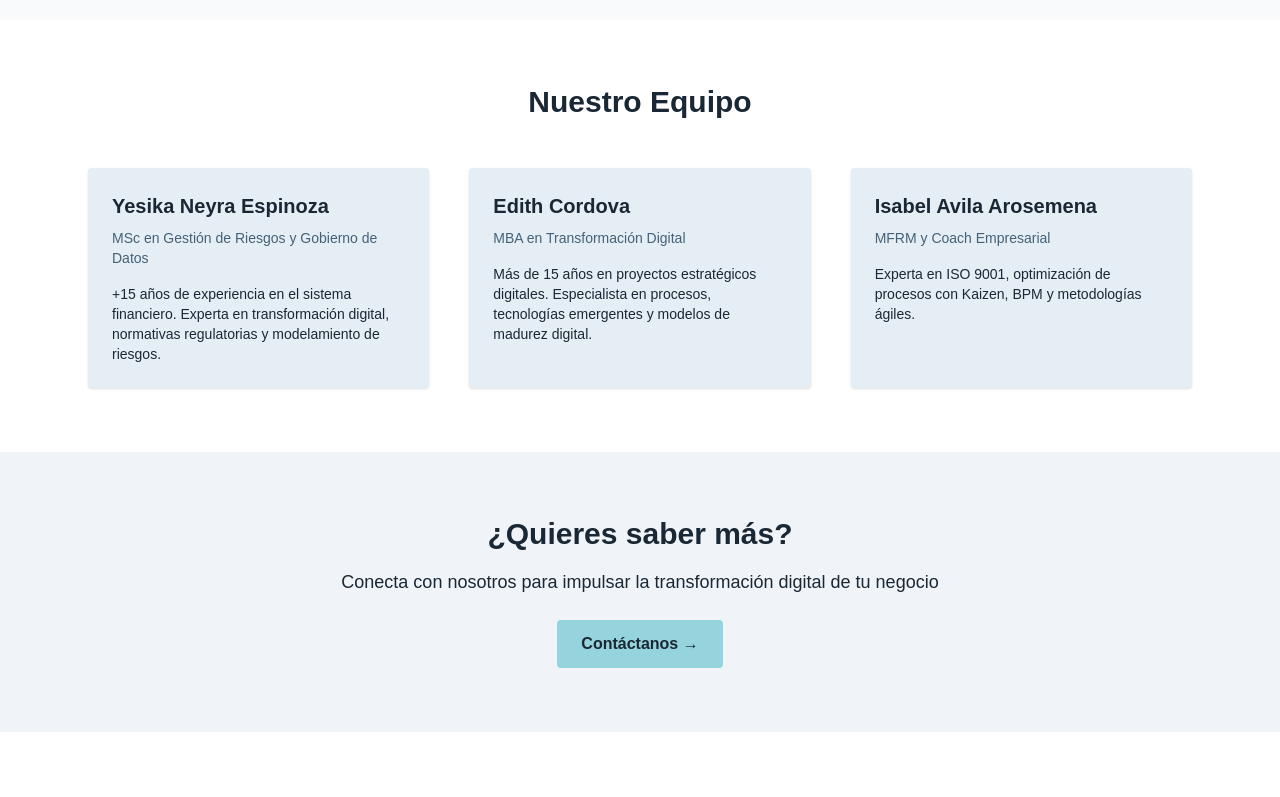
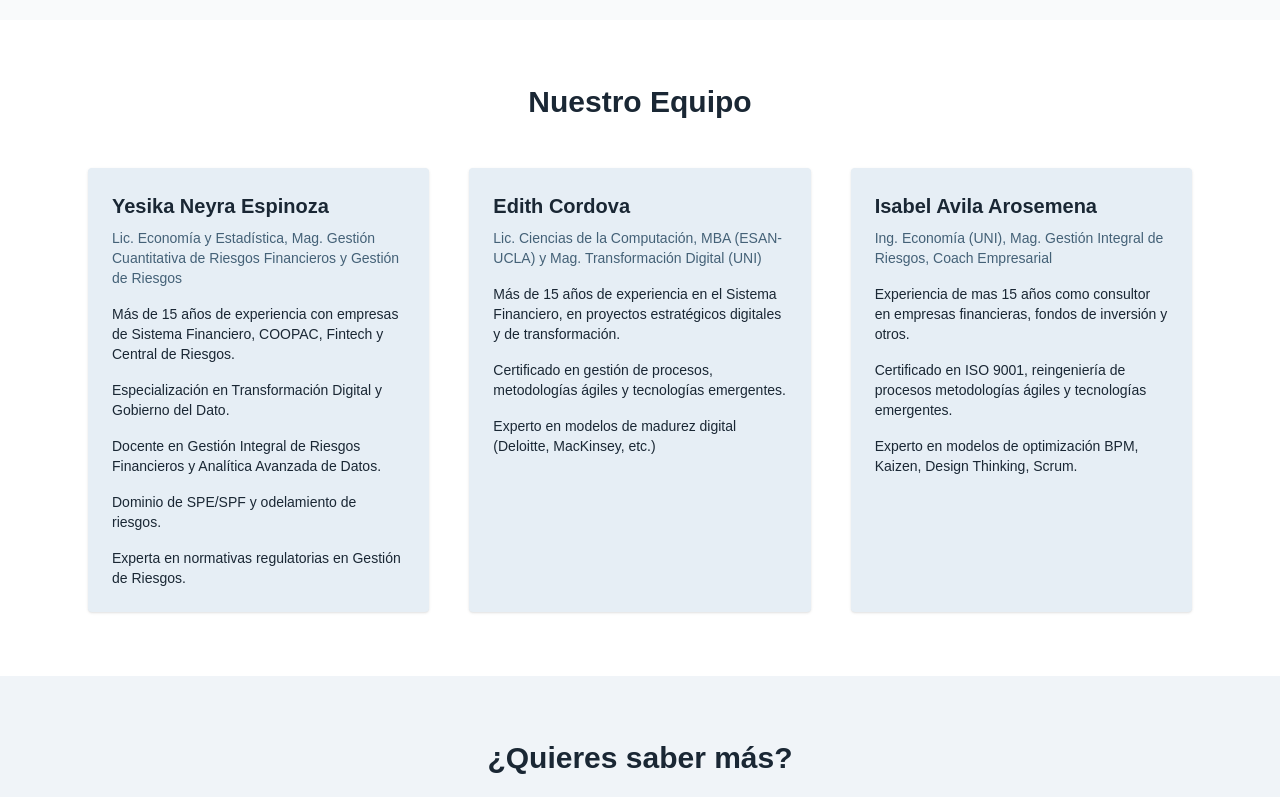
Before and after one commit to jsedamano/nec-digital-website, a Next.js app: page /nosotros in a window 1280 px wide. Shown: the part 871-1668 px from the top of the page. Before the commit the page ends 1603 px from the top, so only its background shows below. Built offline with nearby package versions, Linux system fonts and the light colour scheme.

Commit message:
Updated Team information

```diff
--- a/app/nosotros/page.tsx
+++ b/app/nosotros/page.tsx
@@ -24,7 +24,9 @@ export default function Nosotros() {
         <div className="relative z-10 px-6">
           <h1 className="text-4xl font-bold mb-2">Sobre Nosotros</h1>
           <p className="text-lg">Transformamos negocios mediante innovación digital, gestión de datos,
-            <p className="text-lg">uso de inteligencia artificial y gestión de riesgos</p>
+          </p>
+          <p className="text-lg">
+            uso de inteligencia artificial y gestión de riesgos.
           </p>
         </div>
       </section>
@@ -52,18 +54,26 @@ export default function Nosotros() {
           <div className="grid md:grid-cols-3 gap-10">
             <div className="bg-[#e6eef5] p-6 rounded shadow">
               <h3 className="text-xl font-semibold text-[#1a2734]">Yesika Neyra Espinoza</h3>
-              <p className="text-sm mt-2 text-[#446177]">MSc en Gestión de Riesgos y Gobierno de Datos</p>
-              <p className="mt-4 text-sm">+15 años de experiencia en el sistema financiero. Experta en transformación digital, normativas regulatorias y modelamiento de riesgos.</p>
+              <p className="text-sm mt-2 text-[#446177]">Lic. Economía y Estadística, Mag. Gestión Cuantitativa de Riesgos Financieros y Gestión de Riesgos</p>
+              <p className="mt-4 text-sm">Más de 15 años de experiencia con empresas de Sistema Financiero, COOPAC, Fintech y Central de Riesgos.</p>
+              <p className="mt-4 text-sm">Especialización en Transformación Digital y Gobierno del Dato.</p>
+              <p className="mt-4 text-sm">Docente en Gestión Integral de Riesgos Financieros y Analítica Avanzada de Datos.</p>
+              <p className="mt-4 text-sm">Dominio de SPE/SPF y odelamiento de riesgos.</p>
+              <p className="mt-4 text-sm">Experta en normativas regulatorias en Gestión de Riesgos.</p>
             </div>
             <div className="bg-[#e6eef5] p-6 rounded shadow">
               <h3 className="text-xl font-semibold text-[#1a2734]">Edith Cordova</h3>
-              <p className="text-sm mt-2 text-[#446177]">MBA en Transformación Digital</p>
-              <p className="mt-4 text-sm">Más de 15 años en proyectos estratégicos digitales. Especialista en procesos, tecnologías emergentes y modelos de madurez digital.</p>
+              <p className="text-sm mt-2 text-[#446177]">Lic. Ciencias de la Computación, MBA (ESAN-UCLA) y Mag. Transformación Digital (UNI)</p>
+              <p className="mt-4 text-sm">Más de 15 años de experiencia en el Sistema Financiero, en proyectos estratégicos digitales y de transformación.</p>
+              <p className="mt-4 text-sm">Certificado en gestión de procesos, metodologías ágiles y tecnologías emergentes.</p>
+              <p className="mt-4 text-sm">Experto en modelos de madurez digital (Deloitte, MacKinsey, etc.)</p>
             </div>
             <div className="bg-[#e6eef5] p-6 rounded shadow">
               <h3 className="text-xl font-semibold text-[#1a2734]">Isabel Avila Arosemena</h3>
-              <p className="text-sm mt-2 text-[#446177]">MFRM y Coach Empresarial</p>
-              <p className="mt-4 text-sm">Experta en ISO 9001, optimización de procesos con Kaizen, BPM y metodologías ágiles.</p>
+              <p className="text-sm mt-2 text-[#446177]">Ing. Economía (UNI), Mag. Gestión Integral de Riesgos, Coach Empresarial</p>
+              <p className="mt-4 text-sm">Experiencia de mas 15 años como consultor en empresas financieras, fondos de inversión y otros.</p>
+              <p className="mt-4 text-sm">Certificado en ISO 9001, reingeniería de procesos metodologías ágiles y tecnologías emergentes.</p>
+              <p className="mt-4 text-sm">Experto en modelos de optimización BPM, Kaizen, Design Thinking, Scrum.</p>
             </div>
           </div>
         </div>
```
